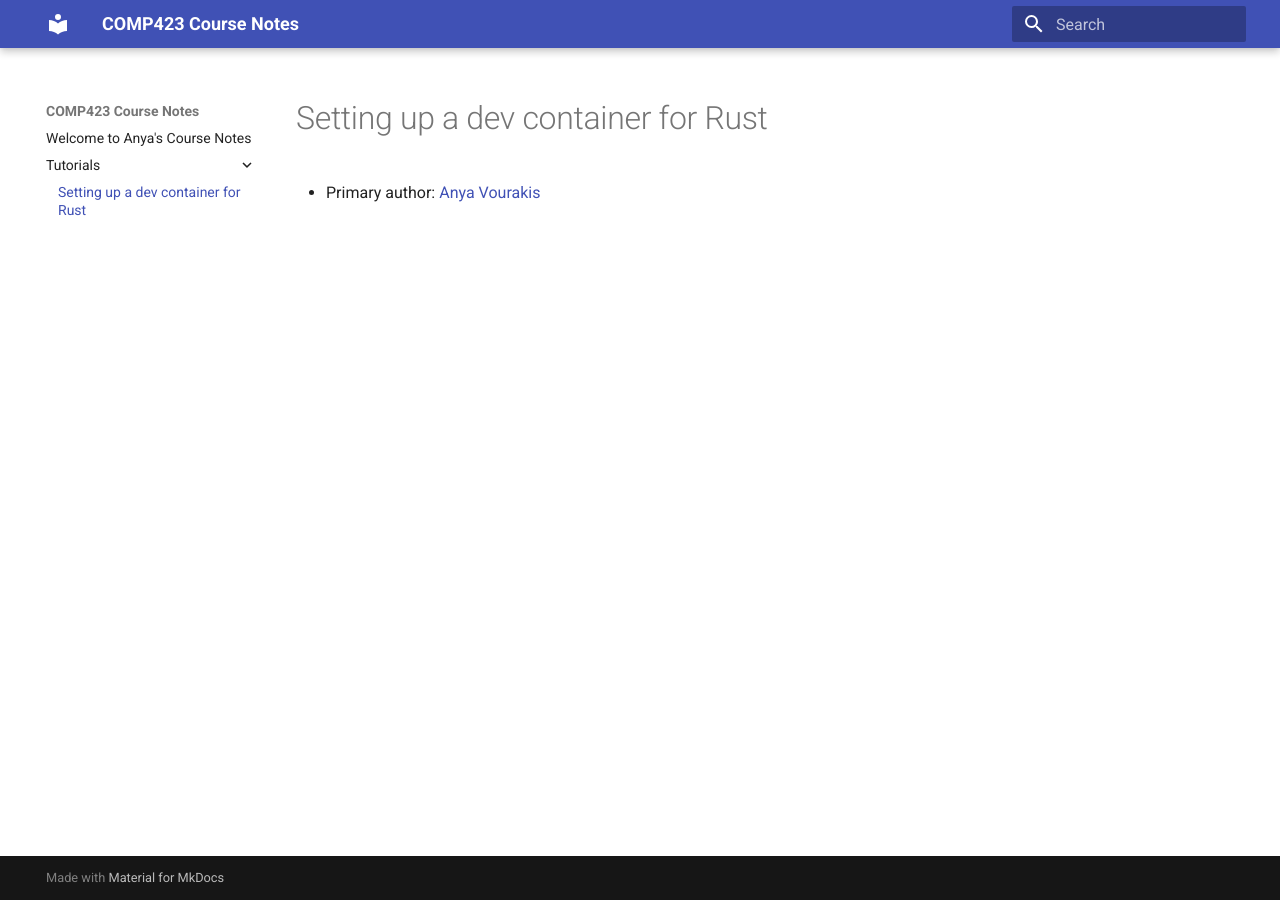
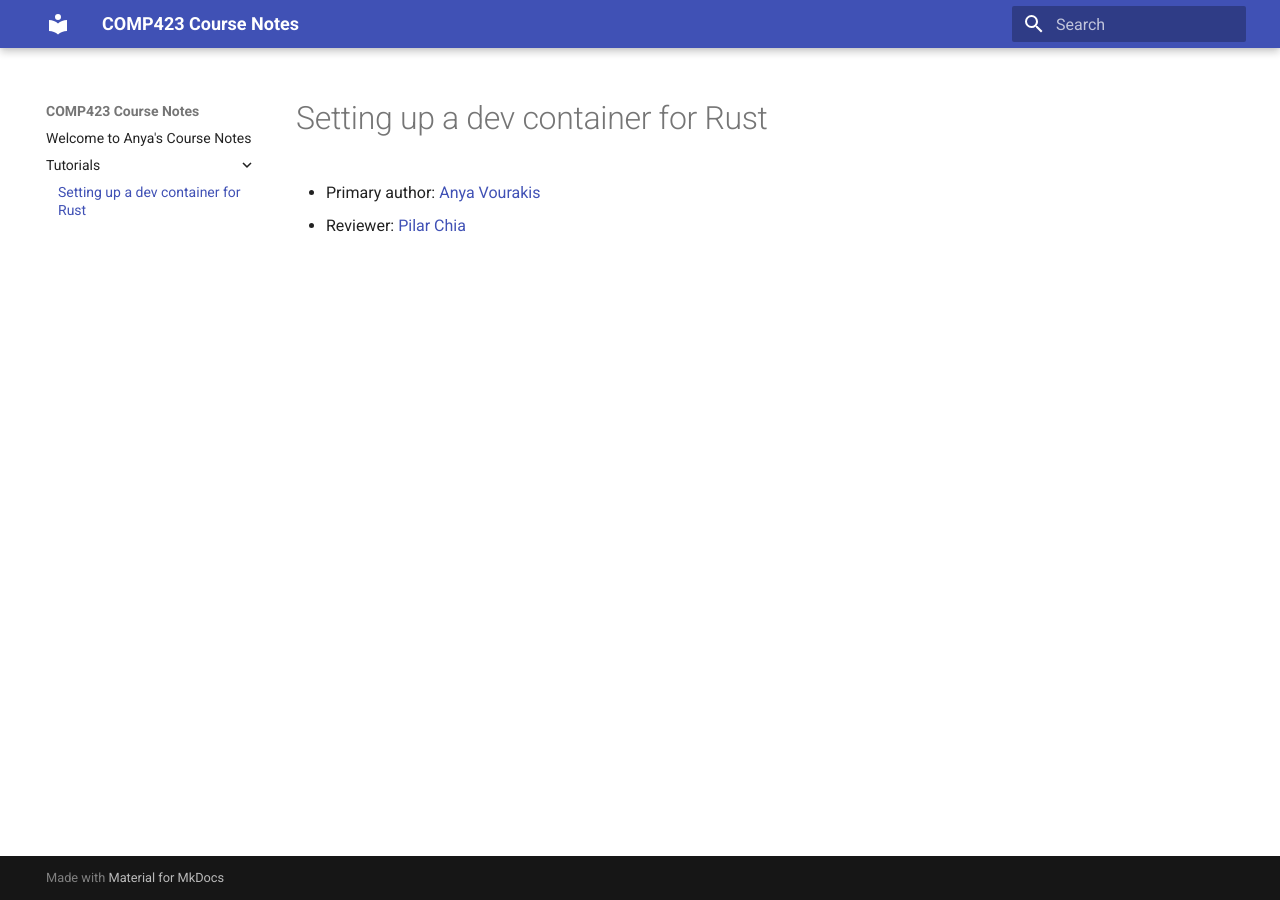
Before and after one commit to v-anya/comp423-course-notes, an MkDocs documentation site: the page built from docs/tutorials/rust-setup.md, in a window 1280 px wide. Built offline with MkDocs 1.6.1 and Material for MkDocs 9.7.7, drawn with Linux system fonts in a browser that asks for light colours.

Commit message:
Changes for Anya

```diff
--- a/docs/tutorials/rust-setup.md
+++ b/docs/tutorials/rust-setup.md
@@ -1,2 +1,3 @@
 # Setting up a dev container for Rust
 * Primary author: [Anya Vourakis](https://github.com/v-anya)
+* Reviewer: [Pilar Chia](https://github.com/mchia157)
```
